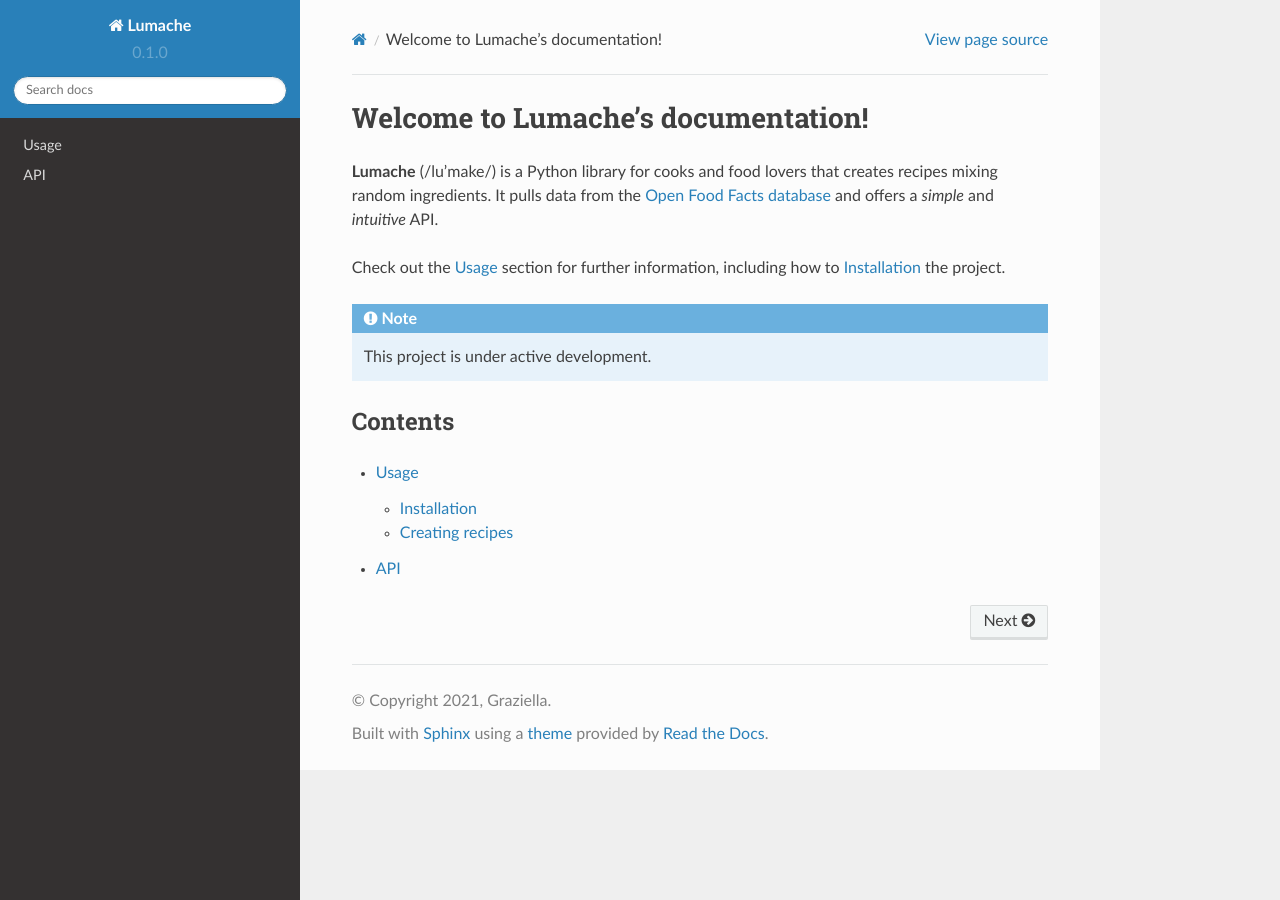
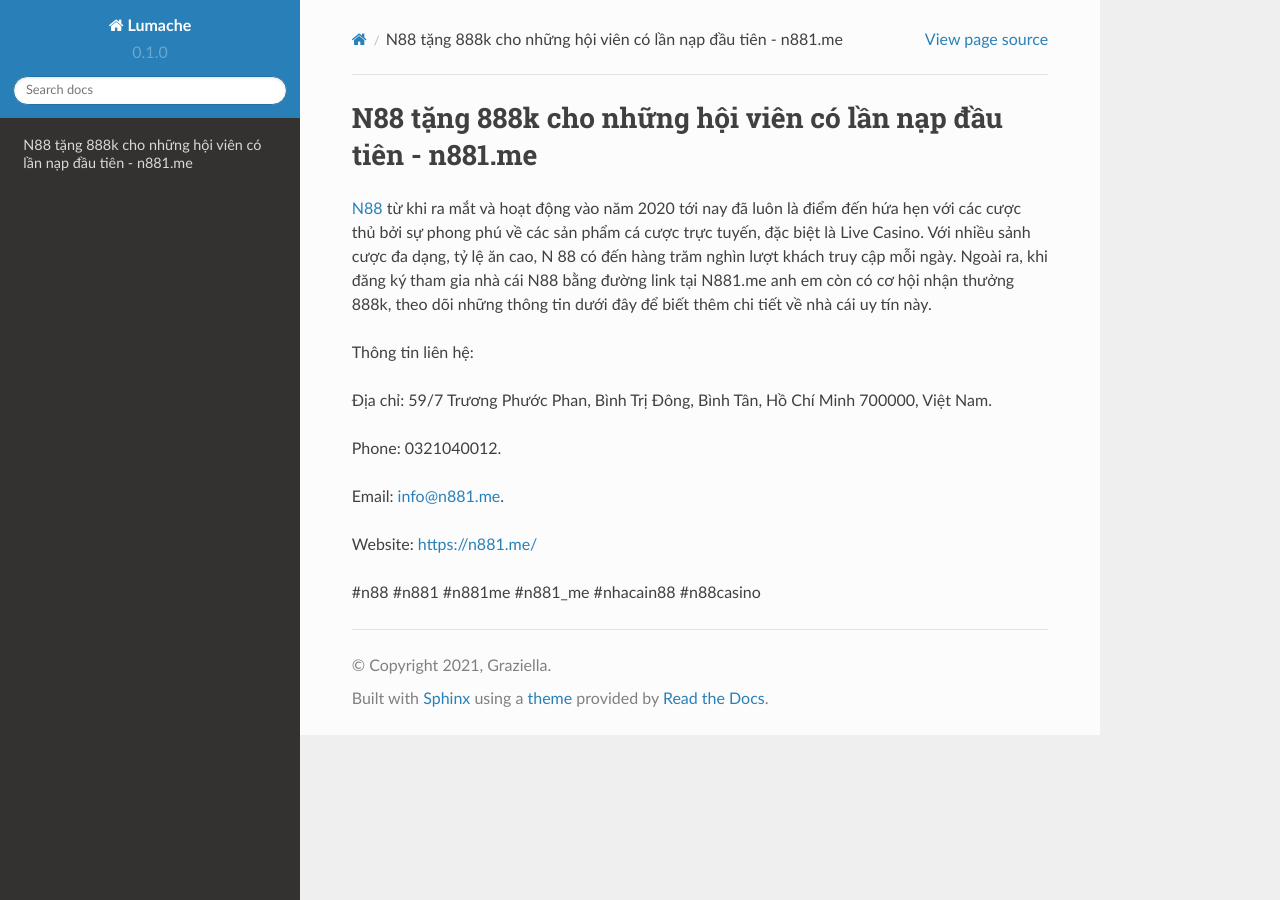
Before and after one commit to hosiertry99087/n881me, a Sphinx documentation site: the page built from docs/source/index.rst, in a window 1280 px wide. Built offline with Sphinx 7.4.7 and the Read the Docs theme 2.0.0, drawn with Linux system fonts in a browser that asks for light colours.

Commit message:
Update index.rst

```diff
--- a/docs/source/index.rst
+++ b/docs/source/index.rst
@@ -1,22 +1,16 @@
-Welcome to Lumache's documentation!
+N88 tặng 888k cho những hội viên có lần nạp đầu tiên - n881.me
 ===================================
 
-**Lumache** (/lu'make/) is a Python library for cooks and food lovers
-that creates recipes mixing random ingredients.
-It pulls data from the `Open Food Facts database <https://world.openfoodfacts.org/>`_
-and offers a *simple* and *intuitive* API.
+`N88 <https://n881.me/>`_ từ khi ra mắt và hoạt động vào năm 2020 tới nay đã luôn là điểm đến hứa hẹn với các cược thủ bởi sự phong phú về các sản phẩm cá cược trực tuyến, đặc biệt là Live Casino. Với nhiều sảnh cược đa dạng, tỷ lệ ăn cao, N 88 có đến hàng trăm nghìn lượt khách truy cập mỗi ngày. Ngoài ra, khi đăng ký tham gia nhà cái N88 bằng đường link tại N881.me anh em còn có cơ hội nhận thưởng 888k, theo dõi những thông tin dưới đây để biết thêm chi tiết về nhà cái uy tín này.
 
-Check out the :doc:`usage` section for further information, including
-how to :ref:`installation` the project.
+Thông tin liên hệ:
 
-.. note::
+Địa chỉ: 59/7 Trương Phước Phan, Bình Trị Đông, Bình Tân, Hồ Chí Minh 700000, Việt Nam.
 
-   This project is under active development.
+Phone: 0321040012.
 
-Contents
---------
+Email: info@n881.me.
 
-.. toctree::
+Website: https://n881.me/
 
-   usage
-   api
+#n88 #n881 #n881me #n881_me #nhacain88 #n88casino
```
